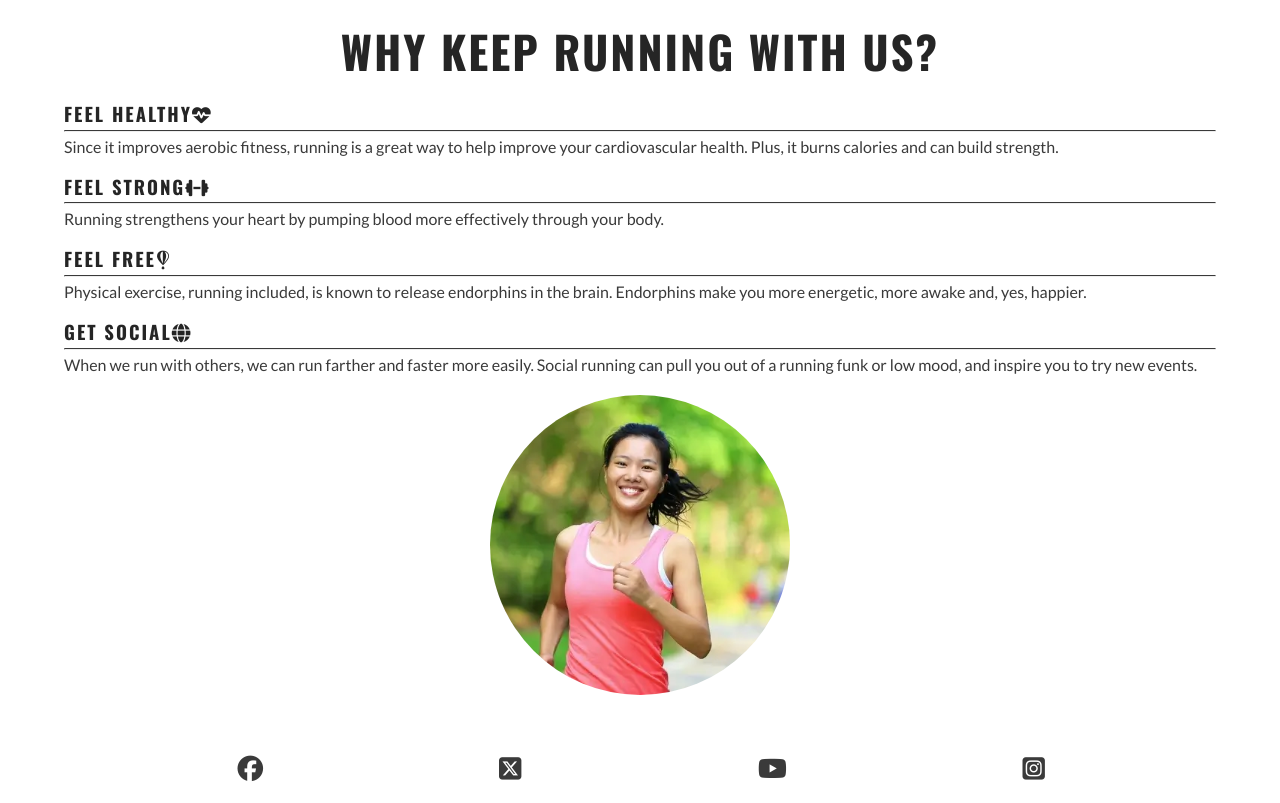
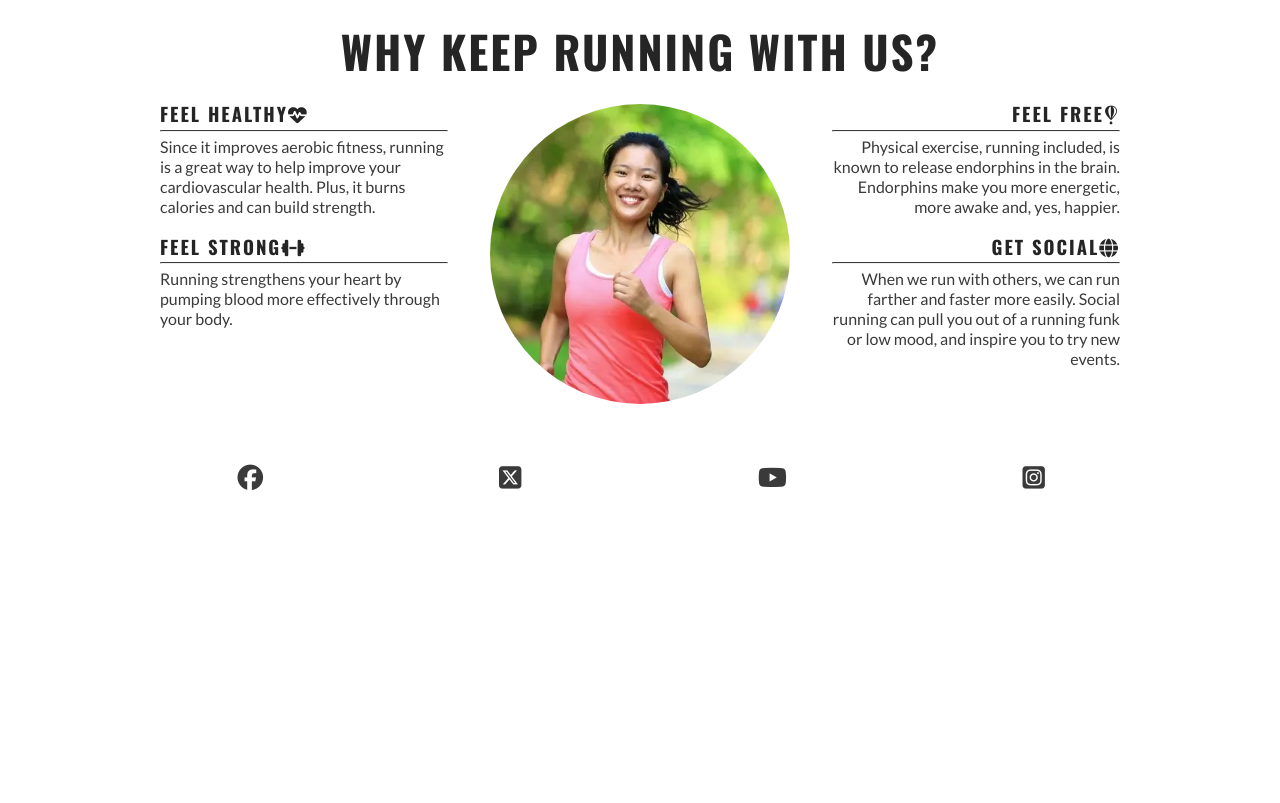
Before and after one commit to Reubes77/keep-running, a plain HTML site: page index.html in a window 1280 px wide. Shown: the part 681-1484 px from the top of the page. After the commit the page ends 1193 px from the top, so only its background shows below. Drawn offline with nearby package versions, Linux system fonts and the light colour scheme.

Commit message:
made reasons section responsive

```diff
--- a/assets/css/style.css
+++ b/assets/css/style.css
@@ -111,7 +111,8 @@ main {
     padding-left: 10px;
 }
 
-#cover-text > h2, #cover-text > h3 {
+#cover-text>h2,
+#cover-text>h3 {
     color: #ffffff;
 }
 
@@ -127,8 +128,8 @@ main {
     text-align: center;
 }
 
-#benefits-physical > div,
-#benefits-mental > div {
+#benefits-physical>div,
+#benefits-mental>div {
     line-height: 20px;
     margin-bottom: 20px;
 }
@@ -191,7 +192,7 @@ main {
         display: flex;
     }
 
-    #menu > li {
+    #menu>li {
         padding-left: 1rem;
     }
 
@@ -218,12 +219,31 @@ main {
     }
 
     /* Reasons */
-    #reasons > h2 {
+    #reasons>h2 {
         font-size: 280%;
         margin: 20px;
         text-transform: uppercase;
         text-align: center;
     }
+
+    /* Reasons section */
+    #benefits-physical,
+    #benefits-mental {
+        display: flex;
+        flex-direction: column;
+        width: 100%;
+    }
+
+    #benefits-physical > div,
+    #benefits-mental > div {
+        width: 75%;
+    }
+
+    #benefits-mental > div {
+        text-align: end;
+        align-self: flex-end;
+    }
+
 }
 
 /* Large devices (laptops and desktops, 992px and up) */
@@ -231,4 +251,31 @@ main {
     #menu a:hover {
         border-bottom: 1px solid #3a3a3a;
     }
-}
+
+    @media screen and (min-width: 1200px) {
+        /* Reasons section */
+        #benefits {
+            display: flex;
+            flex-direction: row;
+        }
+
+        #benefits > div {
+            flex: 1;
+        }
+
+        #benefits-image {
+            order: 0
+        }
+
+        #benefits-mental {
+            order: 1;
+        }
+
+        #benefits-mental > div {
+            align-self: flex-start;
+        }
+
+        #benefits-physical > div {
+            align-self: flex-end;
+        }
+    }
```
